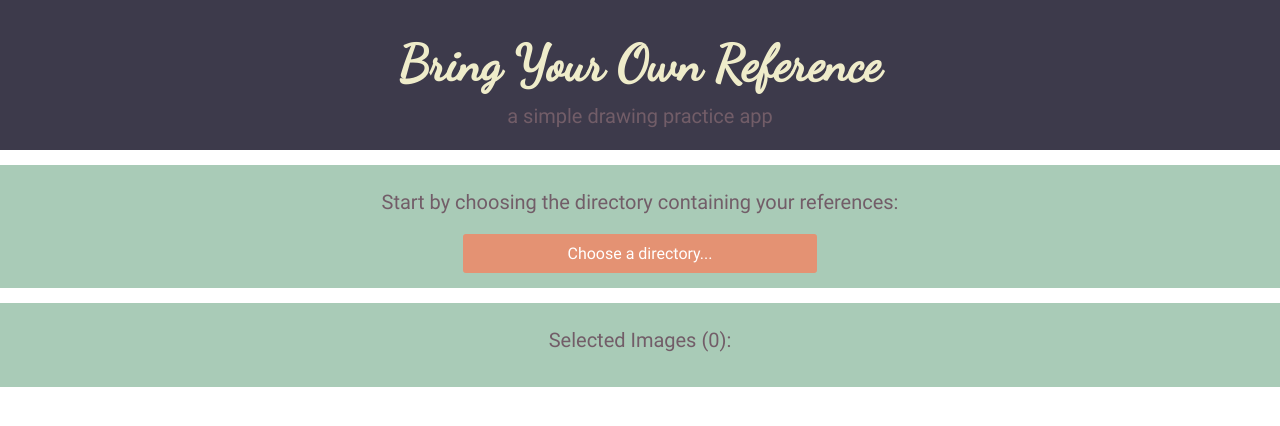
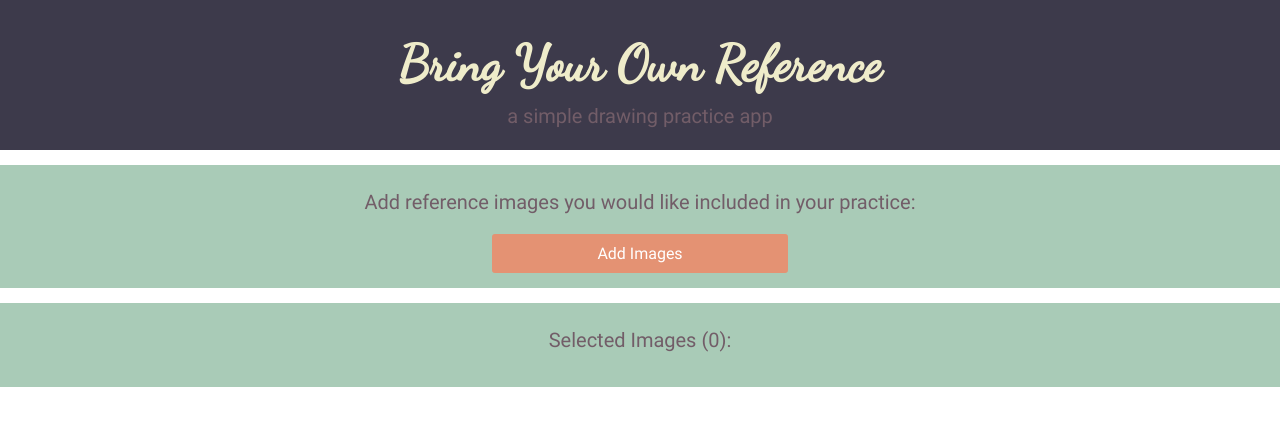
Before and after one commit to tiffanystallings/figure-drawing-app, a React (Create React App) app: page / in a window 1280 px wide. Shown: the top 426 px of the page. Built offline with nearby package versions, Linux system fonts and the light colour scheme.

Commit message:
Add loading bar to file upload

```diff
--- a/src/components/main/FileUploadSection.js
+++ b/src/components/main/FileUploadSection.js
@@ -1,9 +1,39 @@
+import _ from "lodash";
+import { useState } from "react";
 import StyledContentArea from "../styled/StyledContentArea";
 import StyledFilePicker from "../styled/StyledFilePicker";
+import StyledLoadingBar from "../styled/StyledLoadingBar";
 import StyledSubHeading from "../styled/StyledSubHeading";
 
 export default function FileUploadSection(props) {
-    const {setSelectedImages} = props;
+    const {setSelectedImages, images} = props;
+
+    const [loading, setLoading] = useState(false);
+    const [progress, setProgress] = useState(0);
+
+    const handleChange = (e) => {
+        let uploadedImages = []
+
+        setLoading(true);
+
+        _.forEach(e, (file, idx) => {
+            let reader = new FileReader();
+
+            reader.onloadend = ev => {
+                uploadedImages.push({ name: file.name, src: ev.target.result, id: _.uniqueId() });
+
+                setProgress((uploadedImages.length / e.length) * 100);
+
+                // Wait for last image to be pushed, then set state
+                if (uploadedImages.length === e.length) {
+                    setSelectedImages([...images, ...uploadedImages]);
+                    setLoading(false);
+                }
+            }
+
+            reader.readAsDataURL(file);
+        })
+    }
 
     return(
         <section>
@@ -12,8 +42,12 @@ export default function FileUploadSection(props) {
                 flexDirection="column"
                 justify="center"
                 margin="15px auto">
-                <StyledSubHeading>Start by choosing the directory containing your references:</StyledSubHeading>
-                <StyledFilePicker onChange={(e) => setSelectedImages(e)} />
+                <StyledSubHeading>Add reference images you would like included in your practice:</StyledSubHeading>
+                <StyledFilePicker
+                    disabled={loading}
+                    onChange={(e) => handleChange(e)}
+                />
+                {loading && (<StyledLoadingBar percent={progress} />)}
             </StyledContentArea>
         </section>
     )
--- a/src/components/styled/StyledContentArea.js
+++ b/src/components/styled/StyledContentArea.js
@@ -1,38 +1,51 @@
 import styled, { withTheme } from "styled-components";
+
+const ContentArea = styled.div`
+    width: 100%;
+    max-width: ${props => props.width ?? '100%'};
+    min-height: ${props => props.height ?? '0'};
+    background-color: ${props => props.theme.main.bg};
+    color: ${props => props.theme.main.fg};
+    font-family: ${props => props.theme.main.font};
+    padding: ${props => props.padding ?? '15px'};
+    margin: ${props => props.margin ?? '15px auto'};
+    display: flex;
+    flex-wrap: wrap;
+    flex-direction: ${props => props.flexDirection ?? 'row'};
+    ${props => (props.flexDirection === 'column' ?
+        `align-items: ${props.justify ?? 'flex-start'};` :
+        `justify-content: ${props.justify ?? 'flex-start'};`)}
+    ${props => (props.flexDirection !== 'column' ?
+        `align-items: ${props.align ?? 'flex-start'};` :
+        `justify-content: ${props.align ?? 'flex-start'};`)}
+
+`
 
 function StyledContentArea(props) {
     const {
         width,
         height,
-        theme,
         flexDirection,
         justify,
         align,
         padding,
-        margin
+        margin,
+        children,
+        className
     } = props;
 
-    const ContentArea = styled.div`
-        width: 100%;
-        max-width: ${width ?? '100%'};
-        min-height: ${height ?? '0'};
-        background-color: ${theme.main.bg};
-        color: ${theme.main.fg};
-        font-family: ${theme.main.font};
-        padding: ${padding ?? '15px'};
-        margin: ${margin ?? '15px auto'};
-        display: flex;
-        flex-direction: ${flexDirection ?? 'row'};
-        ${flexDirection === 'column' ?
-            `align-items: ${justify ?? 'flex-start'};` :
-            `justify-content: ${justify ?? 'flex-start'};`};
-        ${flexDirection !== 'column' ?
-            `align-items: ${align ?? 'flex-start'};` :
-            `justify-content: ${align ?? 'flex-start'};`};
-
-    `
-
-    return (<ContentArea>{props.children}</ContentArea>);
+    return (
+        <ContentArea
+            width={width}
+            height={height}
+            flexDirection={flexDirection}
+            justify={justify}
+            align={align}
+            padding={padding}
+            margin={margin}
+            className={className}>
+            {children}
+        </ContentArea>);
 }
 
 export default withTheme(StyledContentArea);
--- a/src/components/styled/StyledContentParent.js
+++ b/src/components/styled/StyledContentParent.js
@@ -1,12 +1,11 @@
 import styled from "styled-components";
 
+const Parent = styled.div`
+    width: 100%;
+    height: 100%;
+    display: flex;
+    flex-direction: ${props => props.flexDirection};
+`
 export default function StyledContentParent(props) {
-    const Parent = styled.div`
-        width: 100%;
-        height: 100%;
-        display: flex;
-        flex-direction: ${props.flexDirection};
-    `
-
-    return (<Parent>{props.children}</Parent>);
+    return (<Parent flexDirection={props.flexDirection}>{props.children}</Parent>);
 }
--- a/src/components/styled/StyledFilePicker.js
+++ b/src/components/styled/StyledFilePicker.js
@@ -1,31 +1,30 @@
 import styled, { withTheme } from "styled-components";
-
-function StyledFilePicker(props) {
-    const {onChange, theme} = props;
 
 const PickerLabel = ({className, children}) => (
     <label className={className} htmlFor="file">{children}</label>
 )
 
-    const FilePicker = ({className, onChange}) => (
+const FilePicker = ({className, onChange, disabled}) => (
     <input
         className={className}
         id="file"
-            directory=""
-            webkitdirectory=""
         type="file"
+        multiple
+        accept=".jpeg, .jpg, .gif, .png, .apng, .svg, .bmp"
         onChange={(e) => onChange(e.target.files)}
+        disabled={disabled}
     />
 )
 
 const StyledLabel = styled(PickerLabel)`
-        background-color: ${theme.button.bg};
-        color: ${theme.button.fg};
+    background-color: ${props => props.theme.button.bg};
+    color: ${props => props.theme.button.fg};
     padding: 5px 100px;
     border-radius: 3px;
-        cursor: pointer;
-        border: 5px solid ${theme.button.bg};
+    cursor: ${props => props.disabled ? 'default' : 'pointer'};
+    border: 5px solid ${props => props.theme.button.bg};
     transition: transform 0.5s ease-in-out;
+    opacity: ${props => props.disabled ? '0.7' : '1'};
 
     &:hover {
         transform: scale(1.05);
@@ -46,10 +45,17 @@ function StyledFilePicker(props) {
     }
 `
 
+function StyledFilePicker(props) {
+    const {onChange, disabled} = props;
+
+
+
     return (
         <>
-            <StyledPicker onChange={onChange} />
-            <StyledLabel>Choose a directory...</StyledLabel>
+            <StyledPicker onChange={onChange} disabled={disabled} />
+            <StyledLabel disabled={disabled}>
+                {disabled ? 'Loading... (This can take awhile for many large files)' : 'Add Images'}
+            </StyledLabel>
         </>
     )
 }
--- a/src/components/styled/StyledHeader.js
+++ b/src/components/styled/StyledHeader.js
@@ -1,6 +1,5 @@
 import styled, { withTheme } from "styled-components"
 
-function StyledHeader(props) {
 const Header = styled.header`
 width: 100%;
 height: 150px;
@@ -13,6 +12,7 @@ function StyledHeader(props) {
 font-family: ${props => props.theme.main.font};
 `;
 
+function StyledHeader(props) {
     return <Header>{props.children}</Header>;
 };
 
--- a/src/components/styled/StyledHeading.js
+++ b/src/components/styled/StyledHeading.js
@@ -1,12 +1,13 @@
 import styled, { withTheme } from "styled-components"
 
+const Heading = styled.h1`
+font-family: ${props => props.theme.header.font};
+    color: ${props => props.theme.header.fg};
+    font-size: 50px;
+    margin-bottom: 0;
+`;
+
 function StyledHeading(props) {
-    const Heading = styled.h1`
-        font-family: ${props => props.theme.header.font};
-            color: ${props => props.theme.header.fg};
-            font-size: 50px;
-            margin-bottom: 0;
-    `;
 
     return (<Heading>{props.children}</Heading>);
 }
--- /dev/null
+++ b/src/components/styled/StyledLoadingBar.js
@@ -0,0 +1,30 @@
+import styled, { withTheme } from "styled-components";
+
+const LoadingBarOuter = styled.div`
+border: 5px solid ${props => props.theme.displayArea.fg};
+width: ${props => props.width ?? '300px'};
+height: ${props => props.height ?? '30px'};
+margin: 5px;
+`
+
+const LoadingBarInner = styled.div`
+background-color: ${props => props.theme.displayArea.fg};
+height: 100%;
+width: ${props => props.percent ?? '0'}%;
+`
+
+function StyledLoadingBar(props) {
+    const {percent, width, height} = props;
+
+
+
+    return (
+        <LoadingBarOuter
+            width={width}
+            height={height}>
+            <LoadingBarInner percent={percent}/>
+        </LoadingBarOuter>
+    )
+}
+
+export default withTheme(StyledLoadingBar);
--- a/src/components/styled/StyledSubHeading.js
+++ b/src/components/styled/StyledSubHeading.js
@@ -1,12 +1,12 @@
 import styled, { withTheme } from "styled-components"
 
+const SubHeading = styled.p`
+color: ${props => props.theme.header.subtitle};
+font-size: 20px;
+margin-top: 10px;
+`
+
 function StyleSubHeading(props) {
-    const SubHeading = styled.p`
-        color: ${props => props.theme.header.subtitle};
-        font-size: 20px;
-        margin-top: 10px;
-    `
-
     return (<SubHeading>{props.children}</SubHeading>)
 }
 
```
Lines whose indentation alone changed are shown as unchanged.
